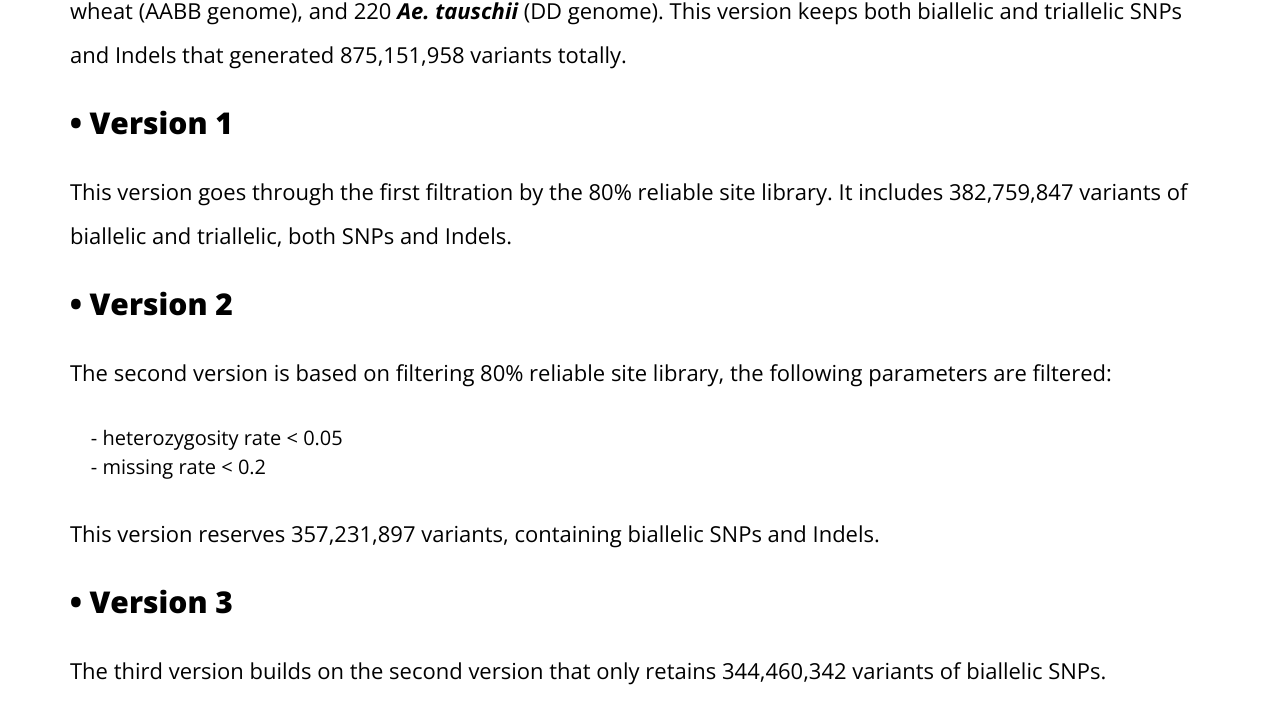
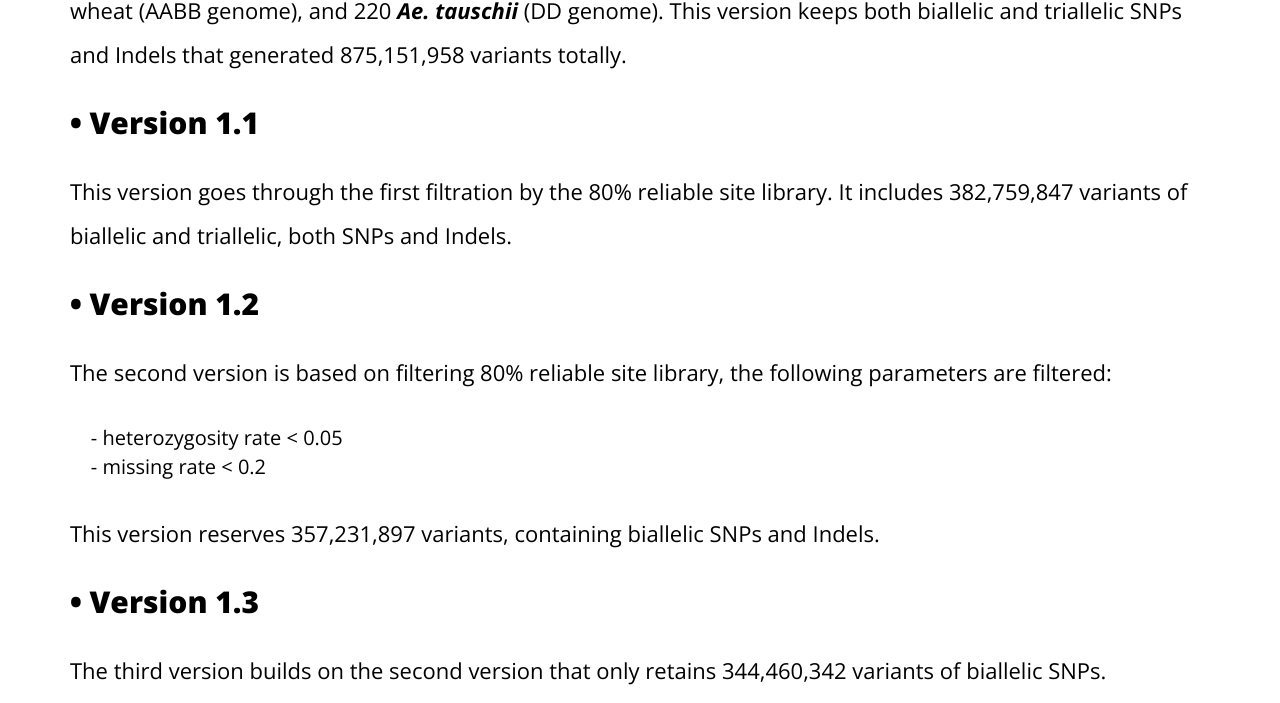
Before and after one commit to PlantGeneticsLab/home, a Jekyll site: the page built from resource/Vmap3.html, in a window 1280 px wide. Shown: the part 1134-1837 px from the top of the page. Built offline with Jekyll 4.4.1, drawn with Linux system fonts in a browser that asks for light colours; nearby versions of some CDN libraries.

Commit message:
version name

```diff
--- a/resource/Vmap3.html
+++ b/resource/Vmap3.html
@@ -37,10 +37,10 @@ a,a:focus{
     &nbspIt includes 1196 hexaploid wheat (AABBDD genome), 212 tetraploid wheat (AABB genome), and 220 <strong><em>Ae. tauschii </em></strong>(DD genome).
 This version keeps both biallelic and triallelic SNPs and Indels that generated 875,151,958 variants totally.</p>
 
-<h2>• Version 1 </h2>
+<h2>• Version 1.1 </h2>
 <p class="small"> This version goes through the first filtration by the 80% reliable site library. It includes 382,759,847 variants of biallelic and triallelic, both SNPs and Indels.</p>
 
-<h2>• Version 2</h2>
+<h2>• Version 1.2</h2>
 <p class="small">The second version is based on filtering 80% reliable site library, the following parameters are filtered: </p>
 <dl>
     <dd>  &nbsp &nbsp - heterozygosity rate < 0.05</dd>
@@ -48,7 +48,7 @@ This version keeps both biallelic and triallelic SNPs and Indels that generated
 </dl>
 <p class="small">This version reserves 357,231,897 variants, containing biallelic SNPs and Indels. </p>
 
-<h2>• Version 3</h2>
+<h2>• Version 1.3</h2>
 <p class="small">The third version builds on the second version that only retains 344,460,342 variants of biallelic SNPs.</p>
 
 
```
